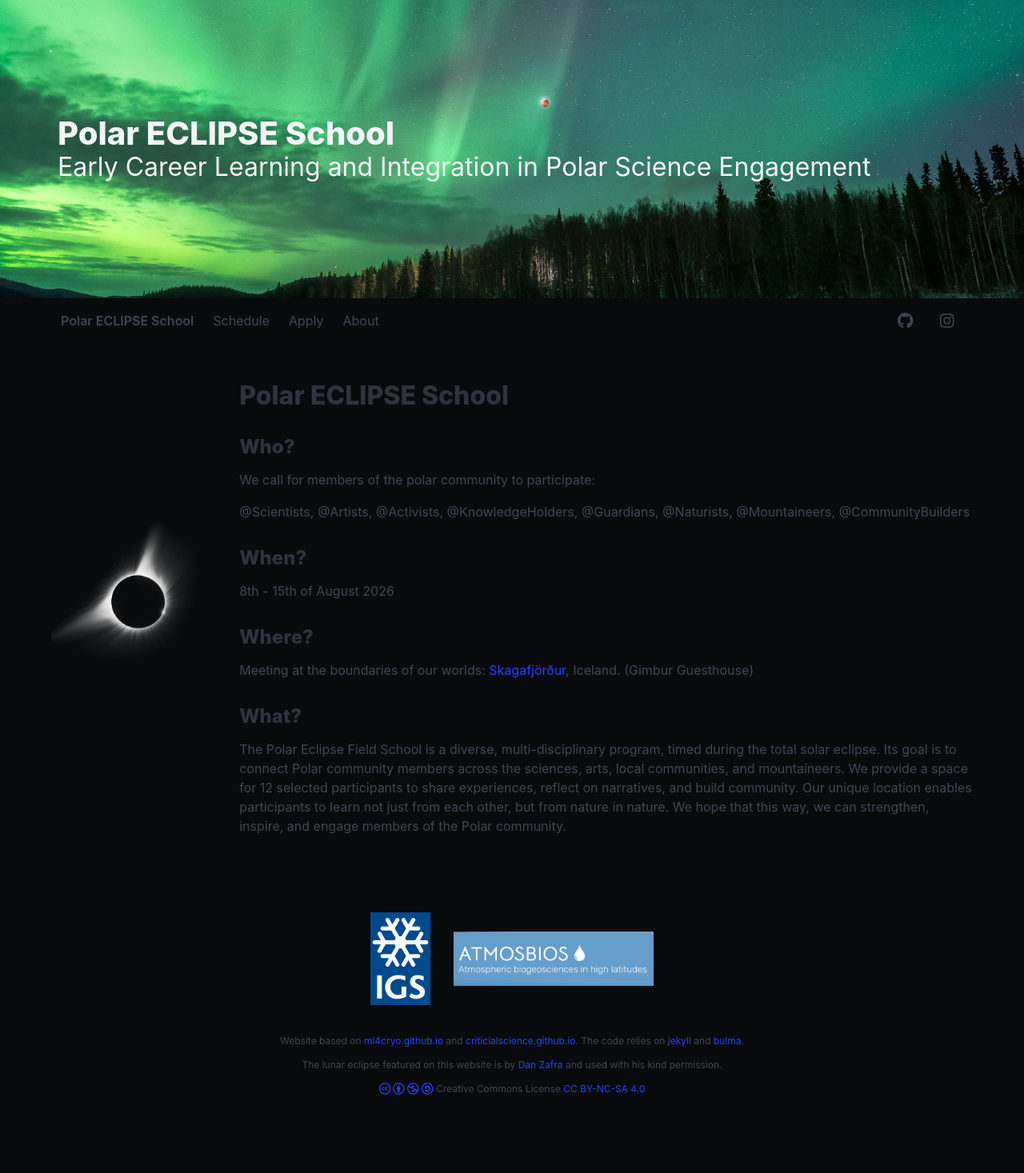
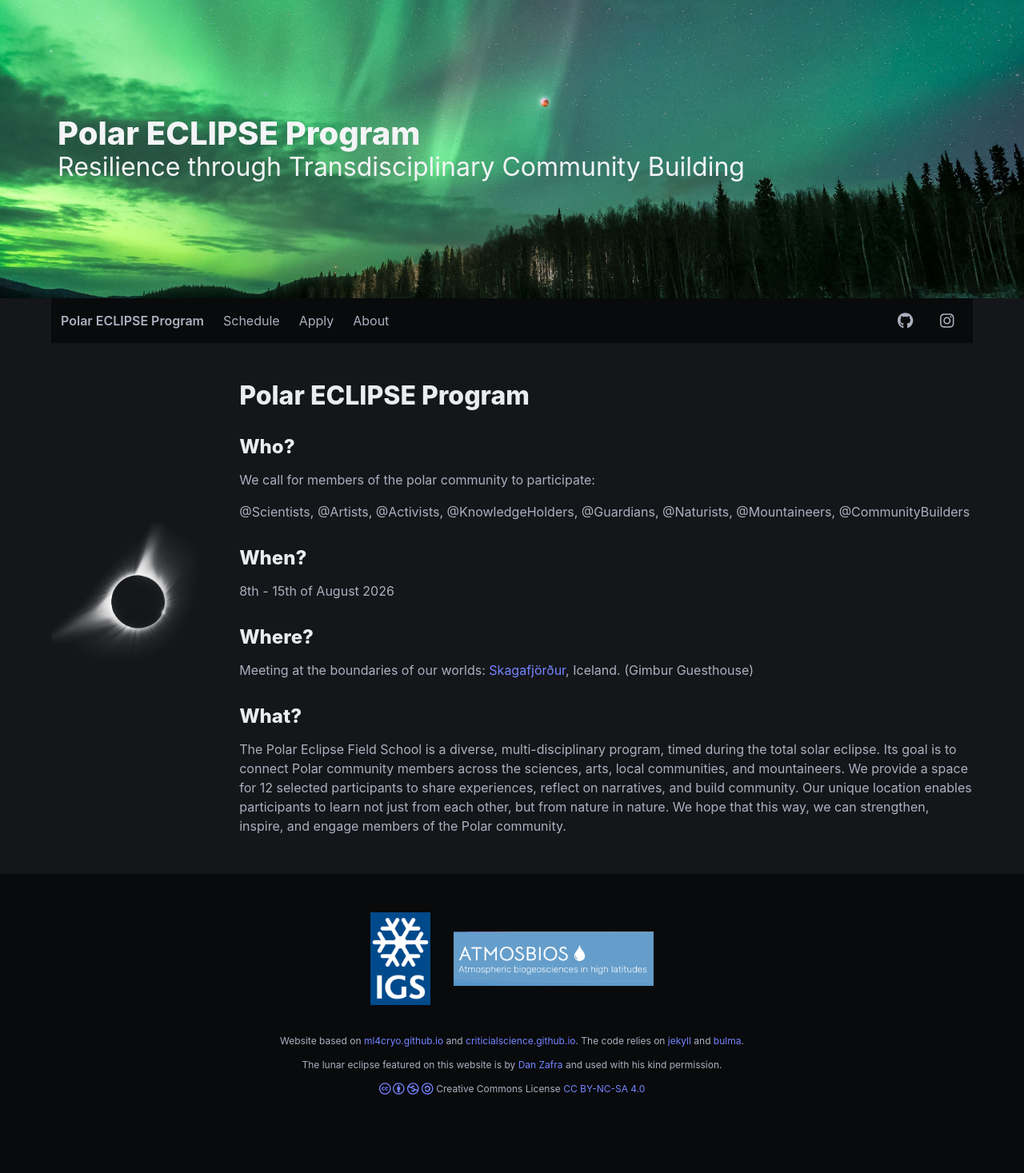
Before and after one commit to polar-eclipse-school/polar-eclipse-school.github.io, a Jekyll site: the page built from index.md, in a window 1280 px wide. Shown: the whole page at 80% size. Built offline with Jekyll 4.4.1, drawn with Linux system fonts in a browser that asks for light colours; a style sheet for code colours, icons or effects is not loaded.

Commit message:
update title of website and set it automatically to dark theme

```diff
--- a/_config.yml
+++ b/_config.yml
@@ -13,10 +13,11 @@
 # you will see them accessed via {{ site.title }}, {{ site.email }}, and so on.
 # You can create any custom variable you would like, and they will be accessible
 # in the templates via {{ site.myvariable }}.
-title: Polar ECLIPSE School
-tagline: Early Career Learning and Integration in Polar Science Engagement
+title: Polar ECLIPSE Program
+tagline: Resilience through Transdisciplinary Community Building
+#Early Career Learning and Integration in Polar Science Engagement
 email: julia.kaltenborn[at]mail.mcgill.ca
-description: Website of the Polar ECLIPSE School
+description: Website of the Polar ECLIPSE Program
 author: Julia Kaltenborn
 url: https://polar-eclipse-school.github.io
 logo: /assets/images/favicon.png
--- a/_layouts/main.html
+++ b/_layouts/main.html
@@ -1,5 +1,5 @@
 <!DOCTYPE html>
-<html>
+<html class="theme-dark">
   <head>
     <meta charset="utf-8">
     <meta name="viewport" content="width=device-width, initial-scale=1">
@@ -20,12 +20,12 @@
     <script src="/assets/js/navbar-burger.js"></script>
     {% seo %}
   </head>
-  <body class="has-background-black">
+  <body>
 		{% if site.hero_image %}
 			{% include hero.html %}
 		{% endif %}
     {% include navigation.html icon-size="lg" %}
-    <section class="section has-background-black">
+    <section class="section">
       <div class="container">
         {{ content }}
       </div>
```
Also changed, not shown: 6 other files.
